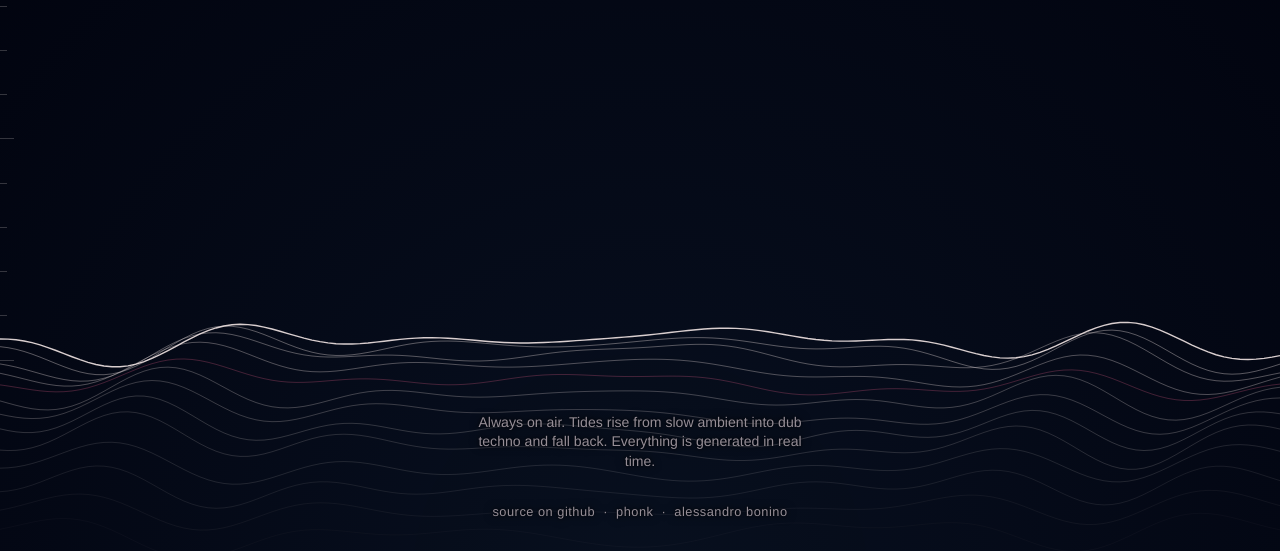
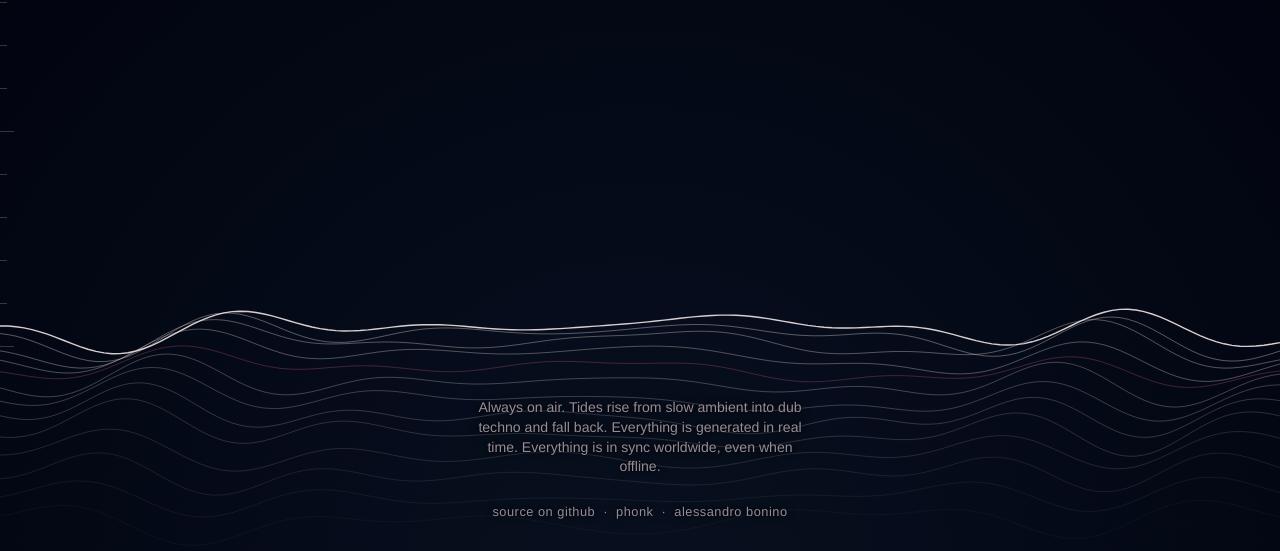
Before and after one commit to phonk/etere, a plain HTML site: page index.html in a window 1280 px wide. Shown: the part 249-800 px from the top of the page. Drawn offline with Linux system fonts and the light colour scheme.

Commit message:
Description: in sync worldwide, even when offline
Co-Authored-By: Claude Fable 5.2 <noreply@anthropic.com>
Claude-Session: https://claude.ai/code/session_01PvgmHvRfxFKxUuo4xfLyaD

```diff
--- a/index.html
+++ b/index.html
@@ -68,7 +68,7 @@ h1{font-weight:300;font-size:1.5rem;letter-spacing:-.01em;margin:0}
   <div class="cap">
     <span id="nowA" hidden>f min</span>
     <span id="nowB" hidden>track 1, bar 1 of 96 at 58 bpm</span>
-    <p class="hint" id="hint">Always on air. Tides rise from slow ambient into dub techno and fall back. Everything is generated in real time.</p>
+    <p class="hint" id="hint">Always on air. Tides rise from slow ambient into dub techno and fall back. Everything is generated in real time. Everything is in sync worldwide, even when offline.</p>
   </div>
 
   <footer class="foot"><a href="https://github.com/phonk/etere">source on github</a><span aria-hidden="true">·</span><a href="https://phonk.github.io/" target="_blank" rel="noopener">phonk</a><span aria-hidden="true">·</span><a href="https://alessandrobonino.com/" target="_blank" rel="noopener">alessandro bonino</a></footer>
```
